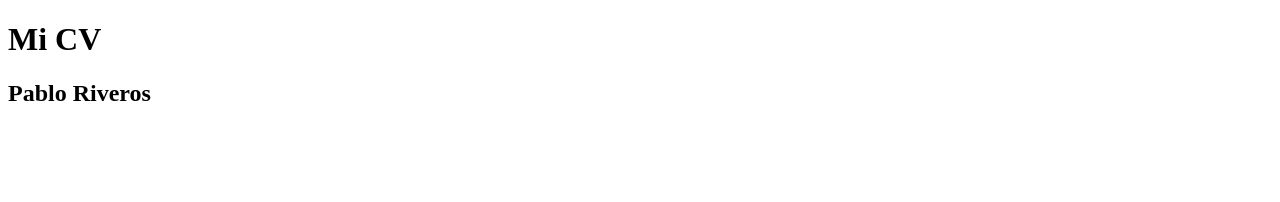
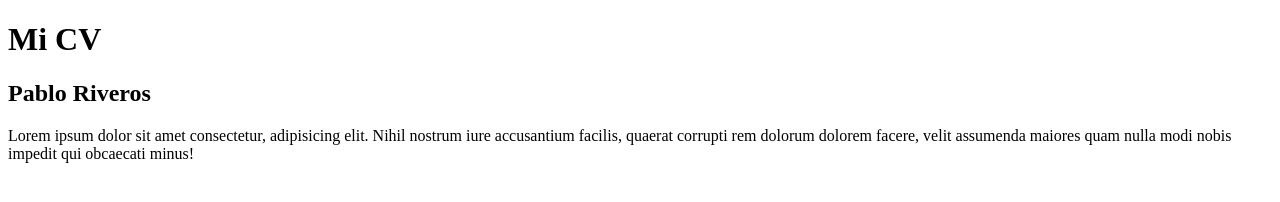
Before and after one commit to pablem08/mi-cv, a plain HTML site: page index.html in a window 1280 px wide. Drawn offline with Linux system fonts and the light colour scheme.

Commit message:
agregué un parrafo

```diff
--- a/index.html
+++ b/index.html
@@ -10,6 +10,10 @@
 <body>
     <h1>Mi CV</h1>
     <h2>Pablo Riveros</h2>
+
+    <p>Lorem ipsum dolor sit amet consectetur, adipisicing elit. Nihil nostrum iure accusantium facilis, quaerat
+        corrupti rem dolorum dolorem facere, velit assumenda maiores quam nulla modi nobis impedit qui obcaecati minus!
+    </p>
 </body>
 
 </html>
```
